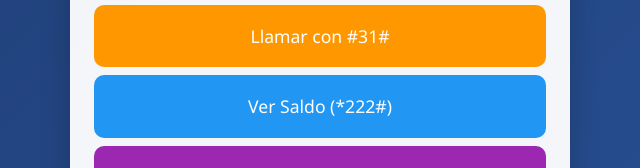
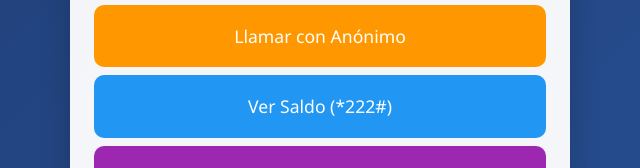
Before and after one commit to TwcnoAdguard/EtecMobil, a plain HTML site: page index.html in a window 1280 px wide. Shown: the part 345-513 px from the top of the page, 320-960 px from the left. Drawn offline with Linux system fonts and the light colour scheme.

Commit message:
index.html

```diff
--- a/index.html
+++ b/index.html
@@ -159,7 +159,7 @@
         </button>
 
         <button class="btn btn-private" onclick="openContactPicker('privado')">
-            Llamar con #31#
+            Llamar con Anónimo
         </button>
 
         <button class="btn btn-balance" onclick="marcarUSSD('*222%23')">
```
